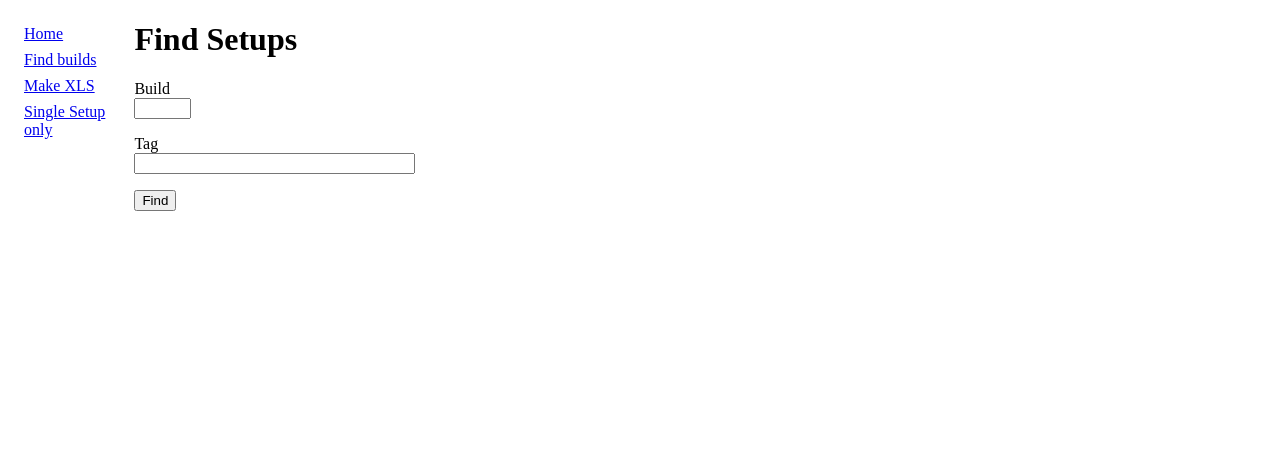
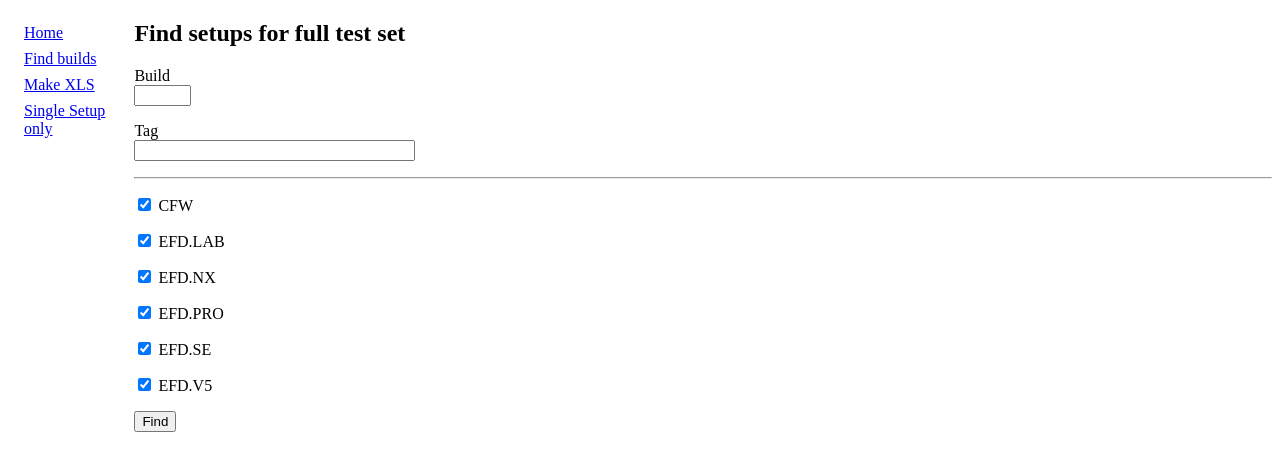
Before and after one commit to Victor-40/test_flask, a Flask app: page /find_builds in a window 1280 px wide. Shown: the top 471 px of the page. Run offline with Flask 2, Linux system fonts and the light colour scheme.

Commit message:
begin checkboxes

```diff
--- a/app/forms.py
+++ b/app/forms.py
@@ -7,6 +7,12 @@ class FindForm(FlaskForm):
     build = StringField('Build', validators=[DataRequired()])
     tag = StringField('Tag', validators=[DataRequired()])
     # remember_me = BooleanField('Remember me')
+    cfw = BooleanField(label="CFW", default=True)
+    lab = BooleanField(label="EFD.LAB", default=True)
+    nx = BooleanField(label="EFD.NX", default=True)
+    pro = BooleanField(label="EFD.PRO", default=True)
+    se = BooleanField(label="EFD.SE", default=True)
+    v5 = BooleanField(label="EFD.V5", default=True)
     submit = SubmitField('Find')
 
 
--- a/app/routes.py
+++ b/app/routes.py
@@ -28,9 +28,11 @@ def find_builds():
     if form.validate_on_submit():
         setups = utils.find_builds(form.build.data, form.tag.data)
         setups_count = len(setups)
+        print(form.cfw.data)
 
         return render_template('result.html', title='result', form=form, setups=setups, setups_count=setups_count)
         # flash("Find build {}, tag {}".format(form.build.data, form.tag.data))
+    # print(form.remember_me.data)
     setups = list()
     return render_template('find_builds.html', title='Find', form=form)
 
@@ -48,13 +50,8 @@ def single_setup():
     form = RadioForm()
     user = {'username': "Victor"}
     form.rf.label = "Choose product"
-    lst = [('CFW-2021', 'CFW-2021'),
-           ('CFW-2020', 'CFW-2020'),
-           ('EFD.LAB-2019', 'EFD.LAB-2019'),
-           ('EFD.NX-2019', 'EFD.NX-2019'),
-           ('EFD.PRO-2019', 'EFD.PRO-2019'),
-           ('EFD.SE-2019', 'EFD.SE-2019'),
-           ('EFD.V5-2019', 'EFD.V5-2019')]
+    lst_0 = ['CFW-2021', 'CFW-2020', 'EFD.LAB-2019', 'EFD.NX-2019', 'EFD.PRO-2019', 'EFD.SE-2019', 'EFD.V5-2019']
+    lst = [(x, x) for x in lst_0]
     form.rf.choices = lst
 
     form.pth.choices = [('', '\\'), ('_Internal', '_Internal'), ('_External', '_External'), ('_Main', '_Main')]
--- a/app/templates/find_builds.html
+++ b/app/templates/find_builds.html
@@ -1,7 +1,7 @@
 {% extends "base.html" %}
 
 {% block content %}
-    <h1>Find Setups</h1>
+    <h2>Find setups for full test set</h2>
     <form action="" method="post" novalidate>
         {{ form.hidden_tag() }}
         <p>
@@ -19,7 +19,14 @@
             {% endfor %}
 
         </p>
-{#        <p>{{ form.remember_me() }} {{ form.remember_me.label }}</p>#}
+    <hr>
+        <p>{{ form.cfw() }} {{ form.cfw.label }}</p>
+        <p>{{ form.lab() }} {{ form.lab.label }}</p>
+        <p>{{ form.nx() }} {{ form.nx.label }}</p>
+        <p>{{ form.pro() }} {{ form.pro.label }}</p>
+        <p>{{ form.se() }} {{ form.se.label }}</p>
+        <p>{{ form.v5() }} {{ form.v5.label }}</p>
         <p>{{ form.submit() }}</p>
+    <br>
     </form>
 {% endblock %}}
```
Also changed, not shown: 1 other file.
